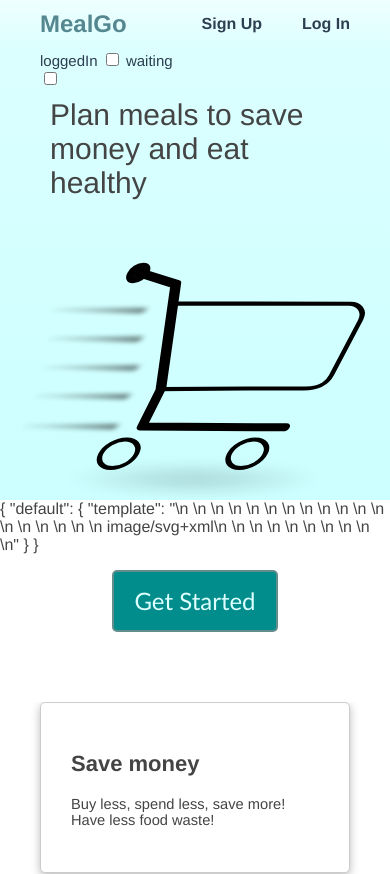
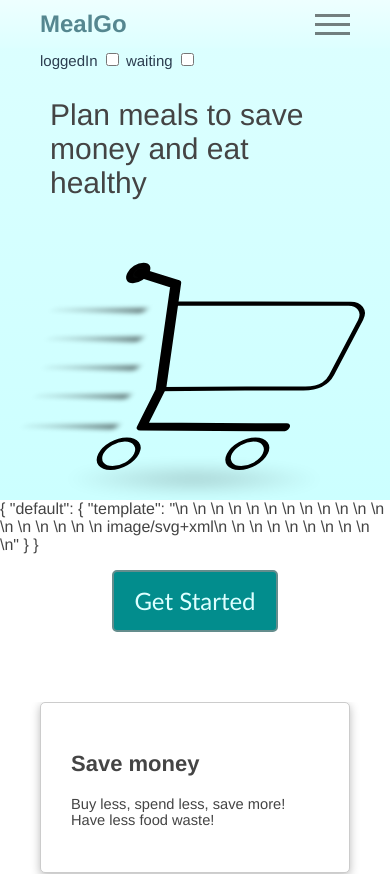
Before and after one commit to aar0ndev/mealgo, a Vue app in the folder frontend/: page / in a window 390 px wide. Shown: the top 874 px of the page. Built offline with nearby package versions, Linux system fonts and the light colour scheme.

Commit message:
feat: add hamburger button

```diff
--- a/frontend/src/App.vue
+++ b/frontend/src/App.vue
@@ -11,7 +11,9 @@
           </div>
           <router-link to="/" class="logo">MealGo</router-link>
         </span>
-        <span id="links">
+        <span id="links" :class="{linksExpanded}">
+          <HamburgerButton @click.native="toggleLinks" class="linkToggle" @blur.native="linkToggleBlur">
+          </HamburgerButton>
           <template v-if="$global.loggedIn">
             <router-link to="/planner">Planner</router-link>
             <router-link to="/recipes">Recipes</router-link>
@@ -44,17 +46,27 @@
 
 <script>
 import WaitingSpinner from '@/components/WaitingSpinner.vue'
+import HamburgerButton from '@/components/HamburgerButton.vue'
 
 export default {
   components: {
+    HamburgerButton,
     WaitingSpinner
   },
   data () {
-    return {}
+    return {
+      linksExpanded: false
+    }
   },
   methods: {
     logout () {
       this.$api.logout()
+    },
+    toggleLinks () {
+      this.linksExpanded = !this.linksExpanded
+    },
+    linkToggleBlur () {
+      this.$nextTick(setTimeout(() => { this.linksExpanded = false }, 200))
     }
   }
 }
@@ -239,4 +251,38 @@ a:hover {
   line-height: 1em;
   z-index: 20;
 }
+
+.linkToggle {
+  display: none;
+}
+
+@media only screen and (max-width: 750px) {
+  .linkToggle {
+    display: unset;
+  }
+
+  #links a {
+    display: none;
+  }
+
+  #links.linksExpanded {
+    position: fixed;
+    z-index: 100;
+    background: white;
+    left: 0;
+    top: 0;
+    width: 100vw;
+  box-shadow: 0 3px 10px -6px black;
+  }
+
+  #links.linksExpanded a {
+    display: block;
+  }
+
+  #links.linksExpanded .linkToggle {
+    position: fixed;
+    right: 20px;
+    top: 0px;
+  }
+}
 </style>
--- /dev/null
+++ b/frontend/src/components/HamburgerButton.vue
@@ -0,0 +1,25 @@
+ <template>
+    <button>
+        <div></div>
+        <div></div>
+        <div></div>
+    </button>
+</template>
+
+<style scoped>
+    button {
+        border: none;
+        background: none;
+    }
+    div {
+        width: 35px;
+        height: 3px;
+        opacity: 0.5;
+        background-color: black;
+        margin: 6px 0;
+    }
+    button:hover div, button:focus div {
+        background-color: black;
+        opacity: 1;
+    }
+</style>
```
